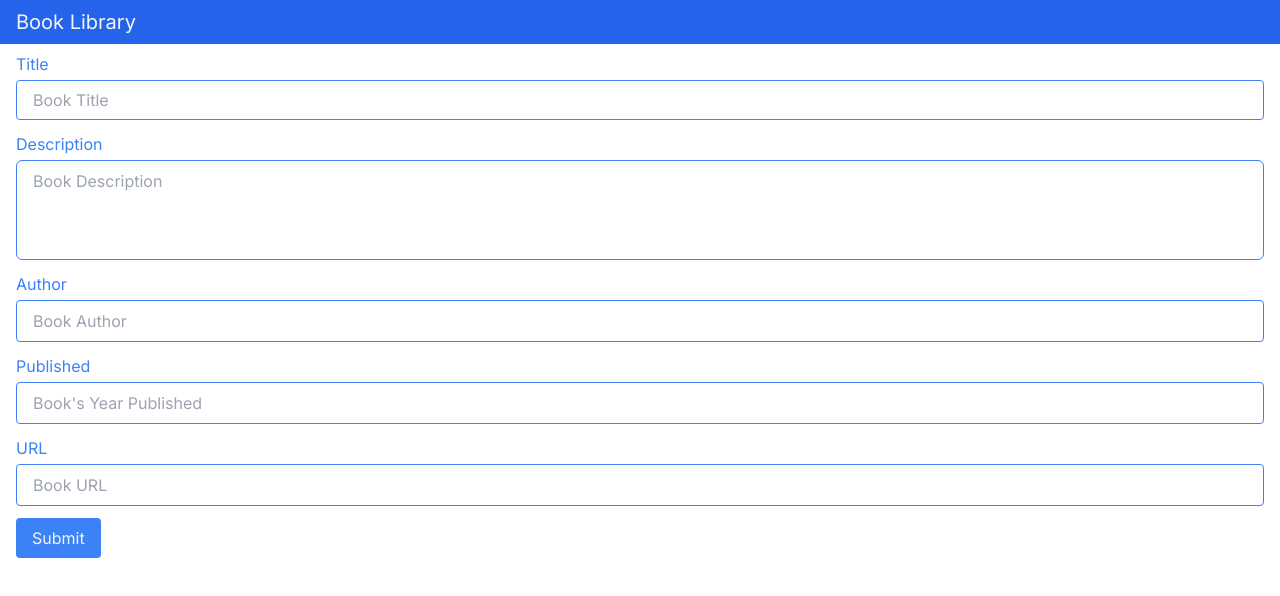
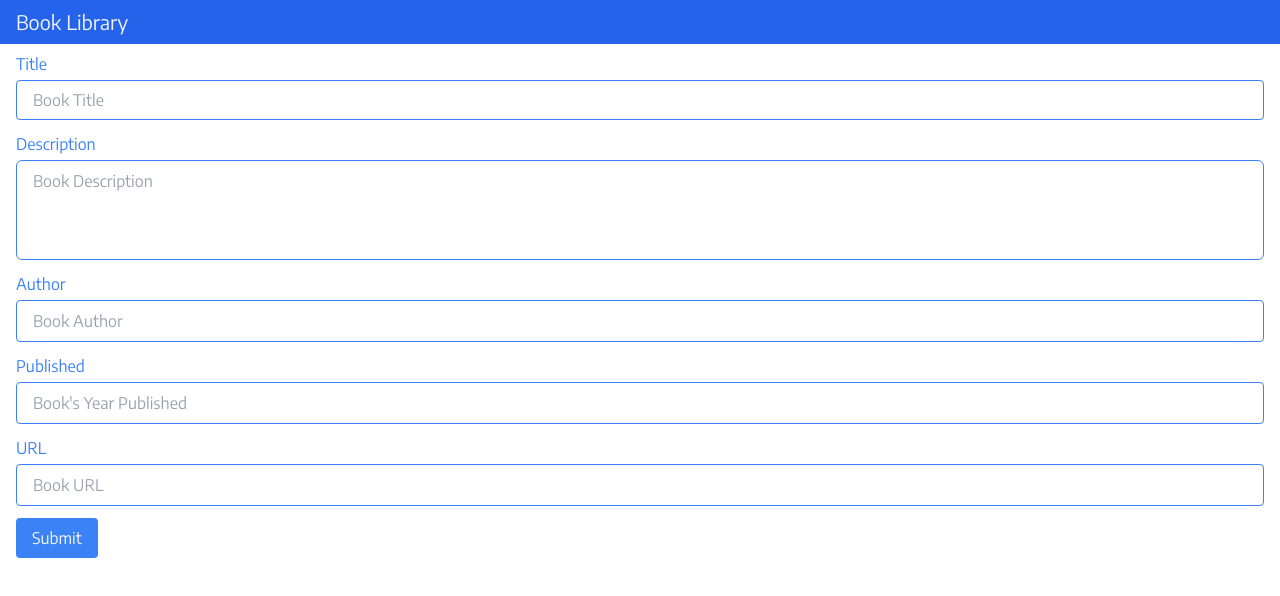
Before and after one commit to scentier/next-mongodb-crud, a Next.js app: page /new in a window 1280 px wide. Shown: the top 596 px of the page. Built offline with nearby package versions, Linux system fonts and the light colour scheme.

Commit message:
ganti font

```diff
--- a/src/app/layout.tsx
+++ b/src/app/layout.tsx
@@ -1,15 +1,19 @@
 import "@/styles/globals.css";
 import type { Metadata } from "next";
-import { Inter } from "next/font/google";
+import { Encode_Sans } from "next/font/google";
 import NavBar from "@/components/NavBar";
-
-const inter = Inter({ subsets: ["latin"] });
 
 export const metadata: Metadata = {
   title: "Book Library",
   description:
     "Book Library Build with Next.js &  MongoDB. Steps to learn Next.js CRUD",
 };
+
+const encode_sans = Encode_Sans({
+  weight: "400",
+  subsets: ["latin"],
+  display: "swap",
+});
 
 export default function RootLayout({
   children,
@@ -18,7 +22,7 @@
 }) {
   return (
     <html lang="en">
-      <body className={inter.className}>
+      <body className={encode_sans.className}>
         <NavBar />
         <main className="container mx-auto px-4">{children}</main>
       </body>
```
